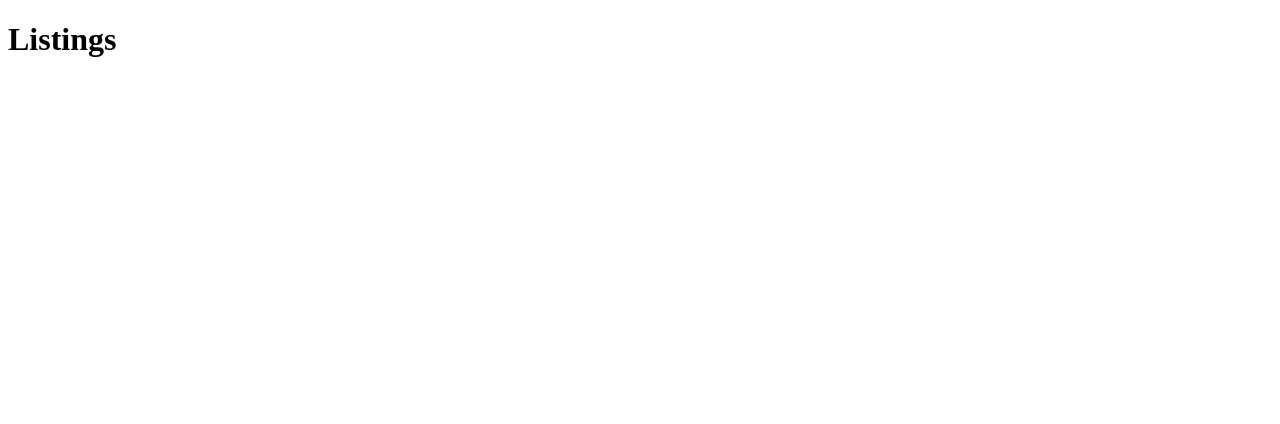
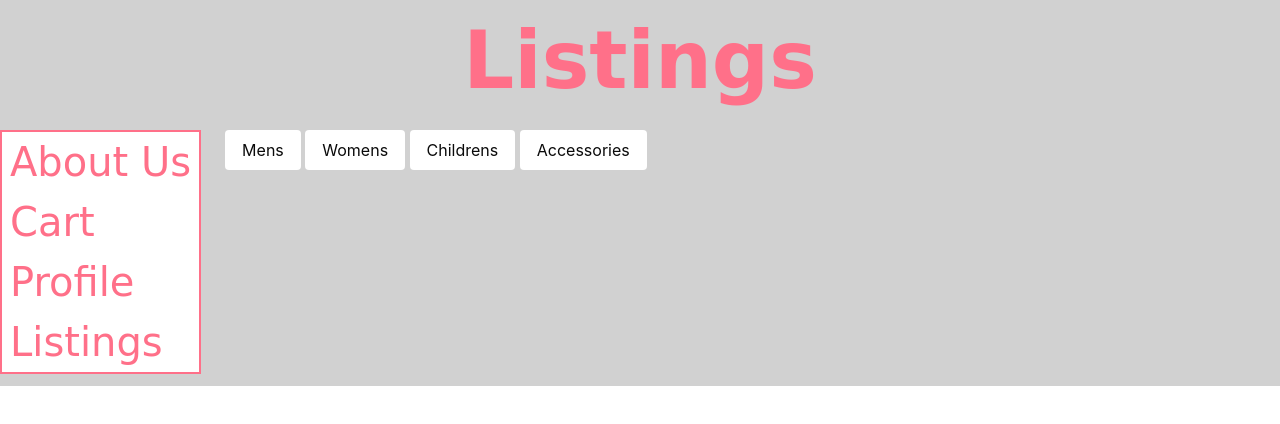
Before and after one commit to shawnbarron16/ellen-farms-design, a plain HTML site: page pages/listings.html in a window 1280 px wide. Drawn offline with nearby package versions, Linux system fonts and the light colour scheme; a web font is replaced by a local one.

Commit message:
Added category buttons to listings page

```diff
--- a/pages/listings.html
+++ b/pages/listings.html
@@ -15,7 +15,44 @@
     <link rel="preconnect" href="https://fonts.gstatic.com" crossorigin>
     <link href="https://fonts.googleapis.com/css2?family=Oxygen:wght@300&display=swap" rel="stylesheet">
 </head>
-<body>
-    <h1>Listings</h1>
+<body class="body">
+    <!--Have a header-->
+    <h1 class="has-text-centered title" id="title">Listings</h1>
+
+    <!--Have a tab section to choose between categories and a side-navbar-->
+    <div class="columns">
+        <div class="column is-narrow">
+            <div class="menu">
+                <ul><a class="is-link" href="pages/abouts_us.html">About Us</a></ul>
+                <ul><a class="is-link" href="pages/cart.html">Cart</a></ul>
+                <ul><a class="is-link" href="pages/profile.html">Profile</a></ul>
+                <ul class="dropdown is-hoverable">
+                    <div class="dropdown-trigger">
+                        <a class="is-link" href="pages/listings.html">Listings</a>
+                    </div>
+                    <div class="dropdown-menu">
+                        <div class="dropwdown-content">
+                            <div class="dropdown-item">Mens Tops</div>
+                            <div class="dropdown-item">Mens Bottoms</div>
+                            <div class="dropdown-item">Womens Tops</div>
+                            <div class="dropdown-item">Womens Bottoms</div>
+                            <div class="dropdown-item">Childrens Tops</div>
+                            <div class="dropdown-item">Childrens Bottoms</div>
+                            <div class="dropdown-item">Accessories</div>
+                        </div>
+                    </div>
+                </ul>
+            </div>
+        </div>
+        <div class="column">
+            <button class="button is-white">Mens</button>
+            <button class="button is-white">Womens</button>
+            <button class="button is-white">Childrens</button>
+            <button class="button is-white">Accessories</button>
+        </div>
+    </div>
+    <!--Show all listings. Use a pagination system-->
+
+    <!--Copy over the footer from the landing page-->
 </body>
 </html>
--- a/styles/listings.css
+++ b/styles/listings.css
@@ -0,0 +1,41 @@
+@import "https://cdn.jsdelivr.net/npm/bulma@0.9.3/css/bulma.min.css";
+
+.body{
+    background-color: #d1d1d1;
+}
+
+#title{
+    padding-top: 1.0rem;
+    font-family: 'Italianno', cursive;
+    font-size: 5.0rem;
+    color: #ff7089;
+}
+
+.is-link{
+    padding-left: 0.5rem;
+    padding-right: 0.5rem;
+    color: #ff7089;
+    font-family: 'Italianno', cursive;
+    font-size: 2.5rem;
+}
+
+.dropdown-item{
+    padding-left: 2rem;
+    color: #ff7089;
+    font-family: 'Oxygen', sans-serif;
+    font-size: 1rem;
+}
+
+.is-child{
+    border: 2px solid #ff7089;
+}
+
+.menu{
+    background-color: white;
+    border: 2px solid #ff7089;
+}
+
+.dropwdown-content{
+    background-color: white;
+    border: 2px solid #ff7089;
+}
```
Also changed, not shown: index.html (+0 -1 lines).
